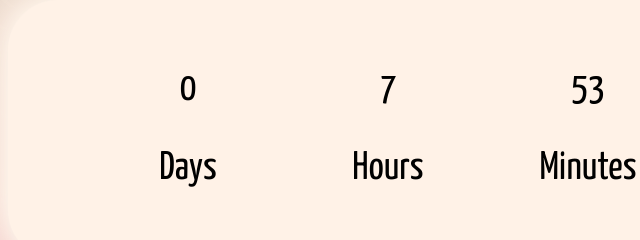
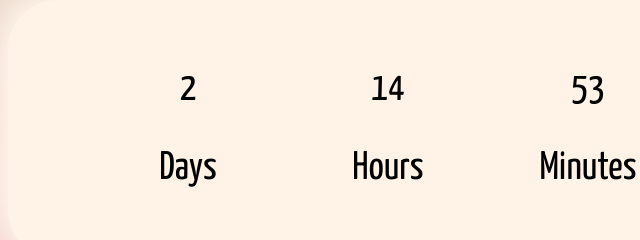
Before and after one commit to bright4Pres/Secret, a plain HTML site: page index.html in a window 1280 px wide. Shown: the part 548-788 px from the top of the page, 152-792 px from the left. Drawn offline with Linux system fonts and the light colour scheme.

Commit message:
changed it back to 14

```diff
--- a/index.html
+++ b/index.html
@@ -50,7 +50,7 @@
     </div>
 </div>
     <script>
-        var countDownDate = new Date("Feb 11, 2025 17:00:00").getTime();
+        var countDownDate = new Date("Feb 14, 2025 00:00:00").getTime();
         var x = setInterval(function(){
             var now = new Date().getTime();
             var dis = countDownDate - now;
@@ -65,7 +65,6 @@
             document.getElementById("minutes").innerHTML = minutes;
             document.getElementById("seconds").innerHTML = seconds;
 
-            // Redirect to index2.html on February 11, 2025 at 4:41 PM
             if (dis <= 0) {
                 clearInterval(x);
                 window.location.href = "./Flower/index.html";
```
